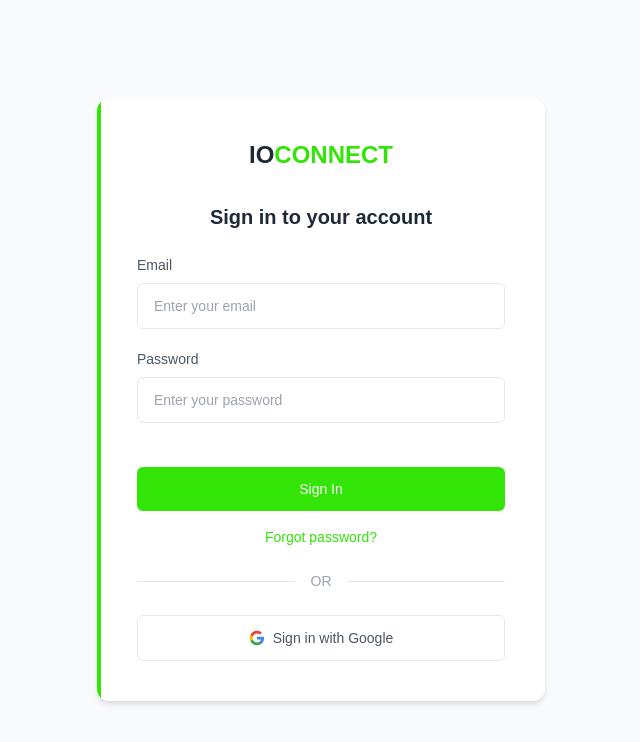
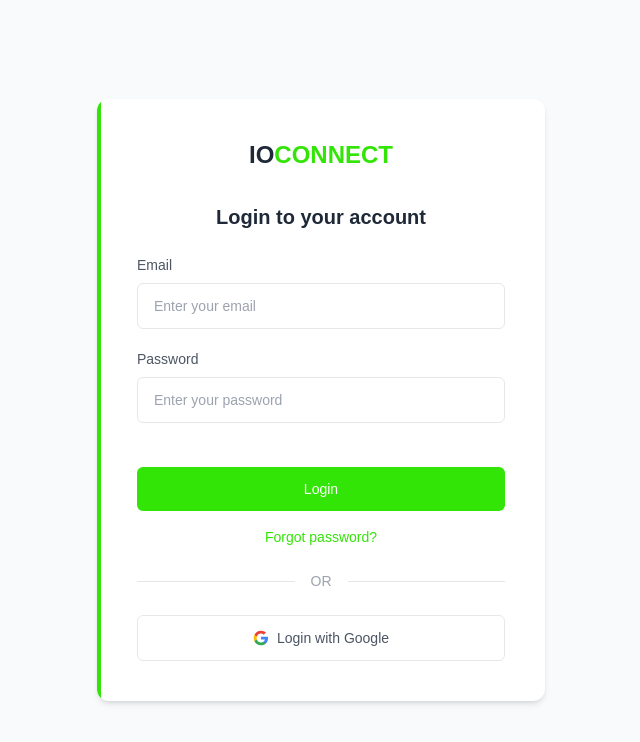
Before and after one commit to pawekz/SERV-IT-MANAGER, a React (Vite) app in the folder frontend/: page /login in a window 1280 px wide. Shown: the top 742 px of the page, without its empty margins (319-959 px from the left). Built offline with nearby package versions, Linux system fonts and the light colour scheme.

Commit message:
Update links and text for improved navigation and consistency across AccInfo,Contact,Landing,Login pages

```diff
--- a/frontend/src/pages/AccountInformationPage/AccountInformation.jsx
+++ b/frontend/src/pages/AccountInformationPage/AccountInformation.jsx
@@ -178,7 +178,7 @@ const AccountInformation = () => {
                         </div>
 
                         <div className="text-center mt-4">
-                            <Link to="/" className="font-medium hover:underline" style={{ color: "#33e407", "&:hover": { color: "#2bc706" } }}>
+                            <Link to="#" className="font-medium hover:underline" style={{ color: "#33e407", "&:hover": { color: "#2bc706" } }}>
                                 ← Back to Dashboard
                             </Link>
                         </div>
--- a/frontend/src/pages/ContactPage/ContactPage.jsx
+++ b/frontend/src/pages/ContactPage/ContactPage.jsx
@@ -81,7 +81,7 @@ const ContactPage = () => {
                                     <h3 className="text-lg font-semibold mb-4 text-gray-800">Connect With Us</h3>
                                     <div className="flex gap-4">
                                         <a
-                                            href="https://facebook.com"
+                                            href="https://www.facebook.com/ioconnectcbu"
                                             target="_blank"
                                             rel="noopener noreferrer"
                                             aria-label="Facebook"
@@ -101,7 +101,7 @@ const ContactPage = () => {
                                                 <path d="M18 2h-3a5 5 0 0 0-5 5v3H7v4h3v8h4v-8h3l1-4h-4V7a1 1 0 0 1 1-1h3z"></path>
                                             </svg>
                                         </a>
-                                        <a
+                                        {/* <a
                                             href="https://twitter.com"
                                             target="_blank"
                                             rel="noopener noreferrer"
@@ -167,7 +167,7 @@ const ContactPage = () => {
                                                 <path d="M16 11.37A4 4 0 1 1 12.63 8 4 4 0 0 1 16 11.37z"></path>
                                                 <line x1="17.5" y1="6.5" x2="17.51" y2="6.5"></line>
                                             </svg>
-                                        </a>
+                                        </a> */}
                                     </div>
                                 </div>
                             </div>
--- a/frontend/src/pages/LandingPage/LandingPage.jsx
+++ b/frontend/src/pages/LandingPage/LandingPage.jsx
@@ -26,7 +26,7 @@ const LandingPage = () => {
                                     Explore Features
                                 </a>
                                 <a
-                                    href="#contact"
+                                    href="/signup"
                                     className="bg-transparent text-gray-800 px-8 py-3 rounded font-medium border border-[#33e407] transition-all duration-300 hover:bg-[rgba(51,228,7,0.1)] hover:-translate-y-1"
                                 >
                                     Get Started
@@ -245,7 +245,7 @@ const LandingPage = () => {
                             Join IOCONNECT today and transform your service management
                         </p>
                         <a
-                            href="#contact"
+                            href="/signup"
                             className="inline-block bg-white text-[#33e407] px-10 py-4 rounded font-semibold transition-all duration-300 hover:bg-opacity-90 hover:-translate-y-1 hover:shadow-lg"
                         >
                             Get Started Now
--- a/frontend/src/pages/LoginPage/LoginPage.jsx
+++ b/frontend/src/pages/LoginPage/LoginPage.jsx
@@ -17,7 +17,7 @@ const LoginPage = () => {
 
                     {/* Form Title */}
                     <h1 className="text-xl font-semibold text-gray-800 mb-6 text-center">
-                        Sign in to your account
+                        Login to your account
                     </h1>
 
                     {/* Login Form */}
@@ -58,7 +58,7 @@ const LoginPage = () => {
                             type="submit"
                             className="w-full mt-6 px-4 py-3 text-sm font-medium text-white bg-[#33e407] rounded-md hover:bg-[#2bc906] transition-colors"
                         >
-                            Sign In
+                            Login
                         </button>
 
                         <a
@@ -100,7 +100,7 @@ const LoginPage = () => {
                                 fill="#EA4335"
                             />
                         </svg>
-                        Sign in with Google
+                        Login with Google
                     </button>
                 </div>
             </div>
```
